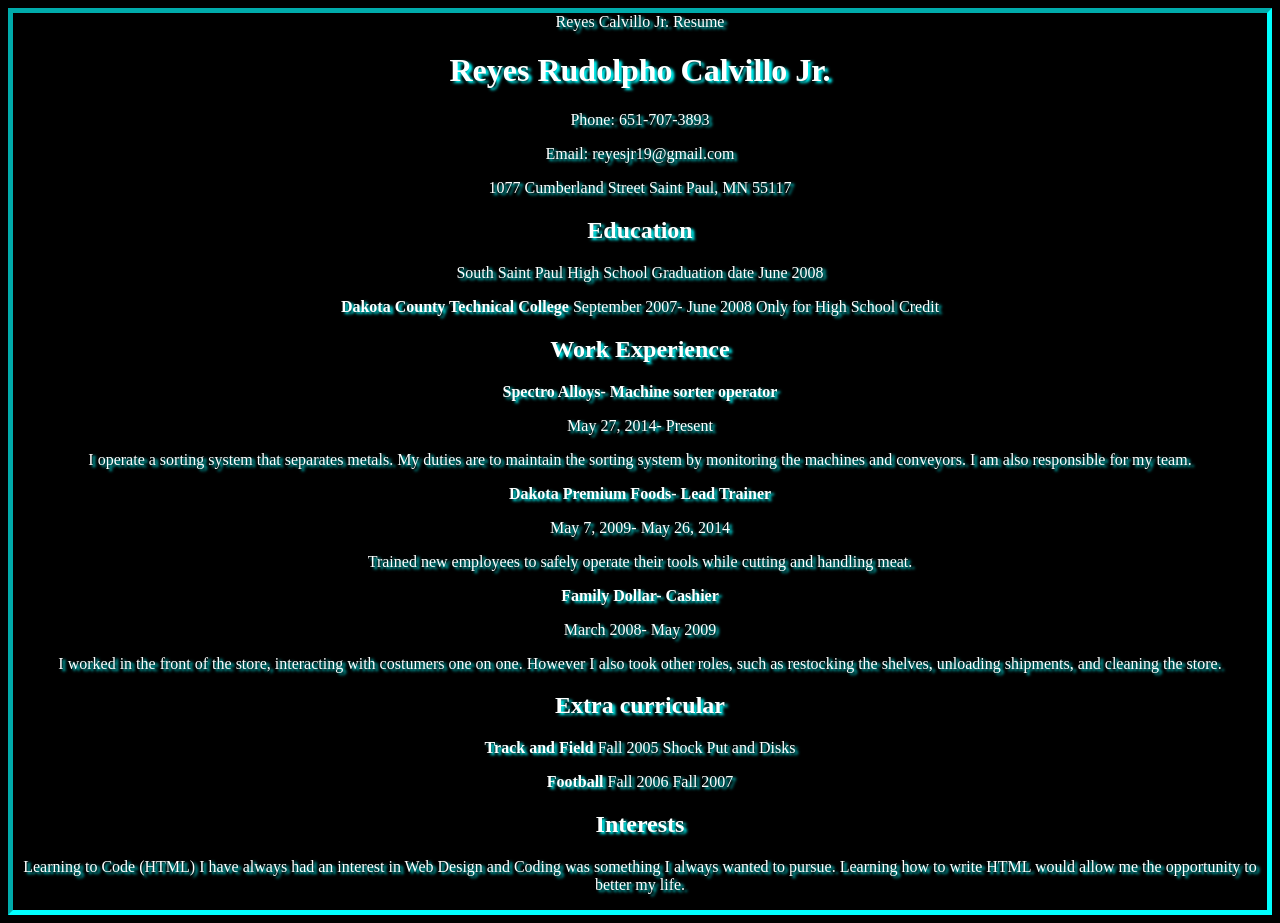
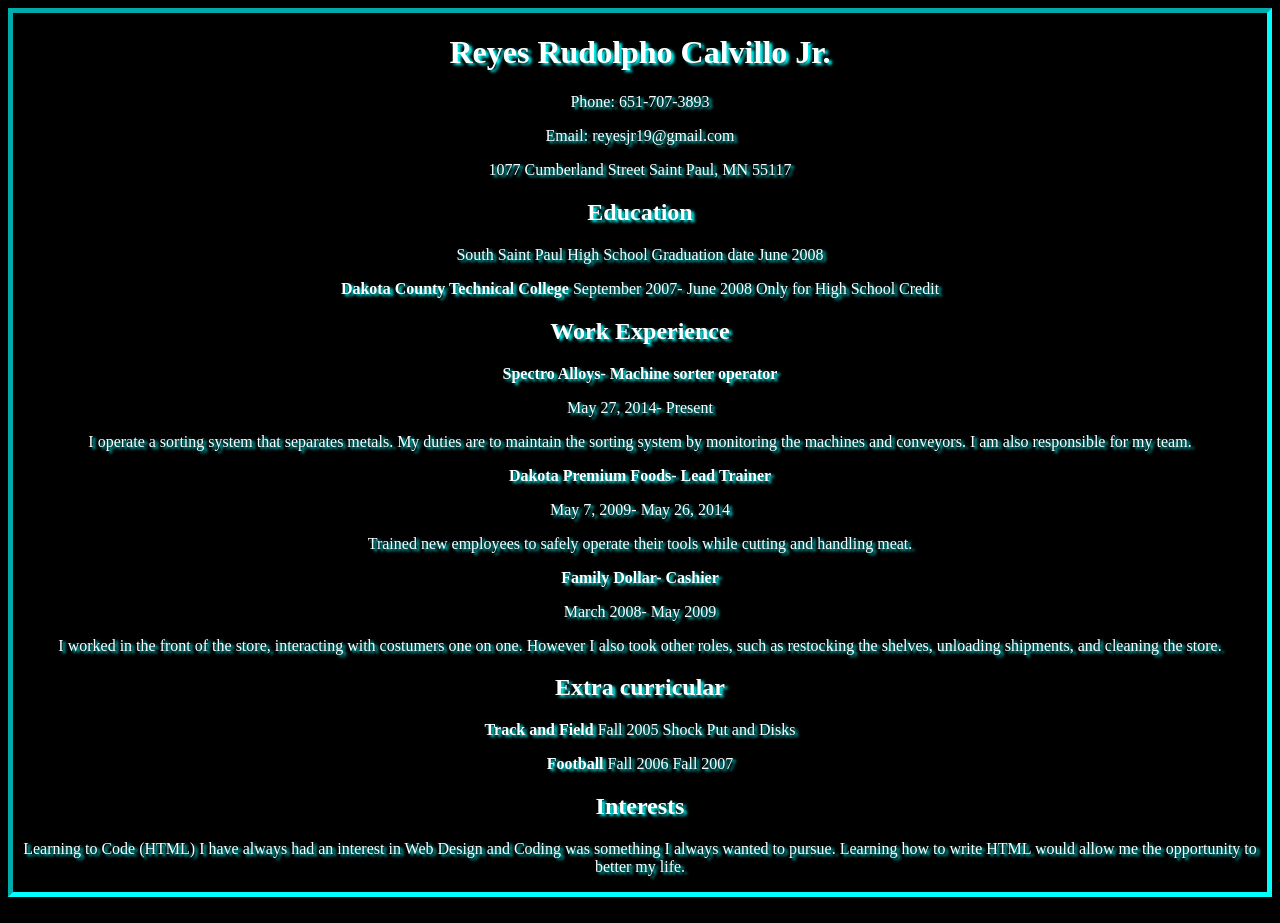
Before and after one commit to Reyesjr19/reyesjr19.github.io, a plain HTML site: page index.html in a window 1280 px wide. Drawn offline with Linux system fonts and the light colour scheme.

Commit message:
fix text

```diff
--- a/index.html
+++ b/index.html
@@ -1,7 +1,7 @@
 <!DOCTYPE html>
 <html>
   <head>
-    <titel> Reyes Calvillo Jr. Resume </titel>
+    <title> Reyes Calvillo Jr. Resume </title>
     <link rel="stylesheet" href="style.css"/>
   </head>
   <body>
```
